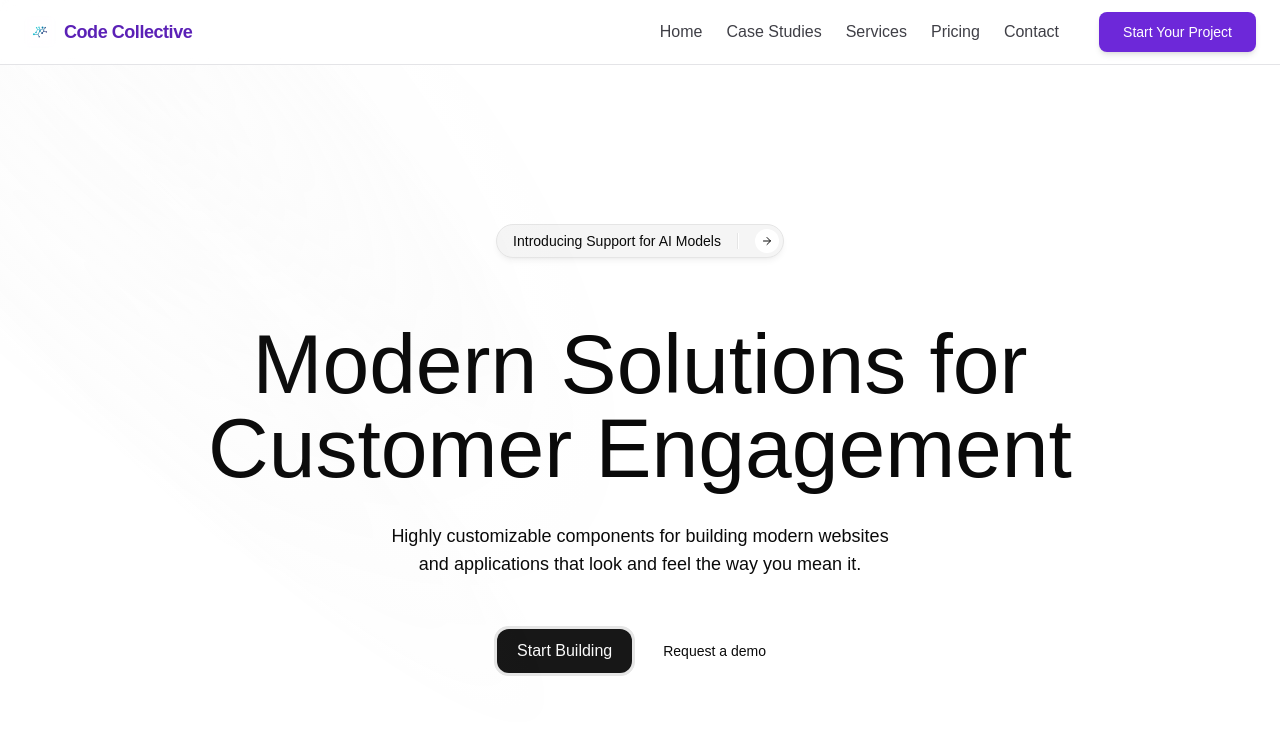
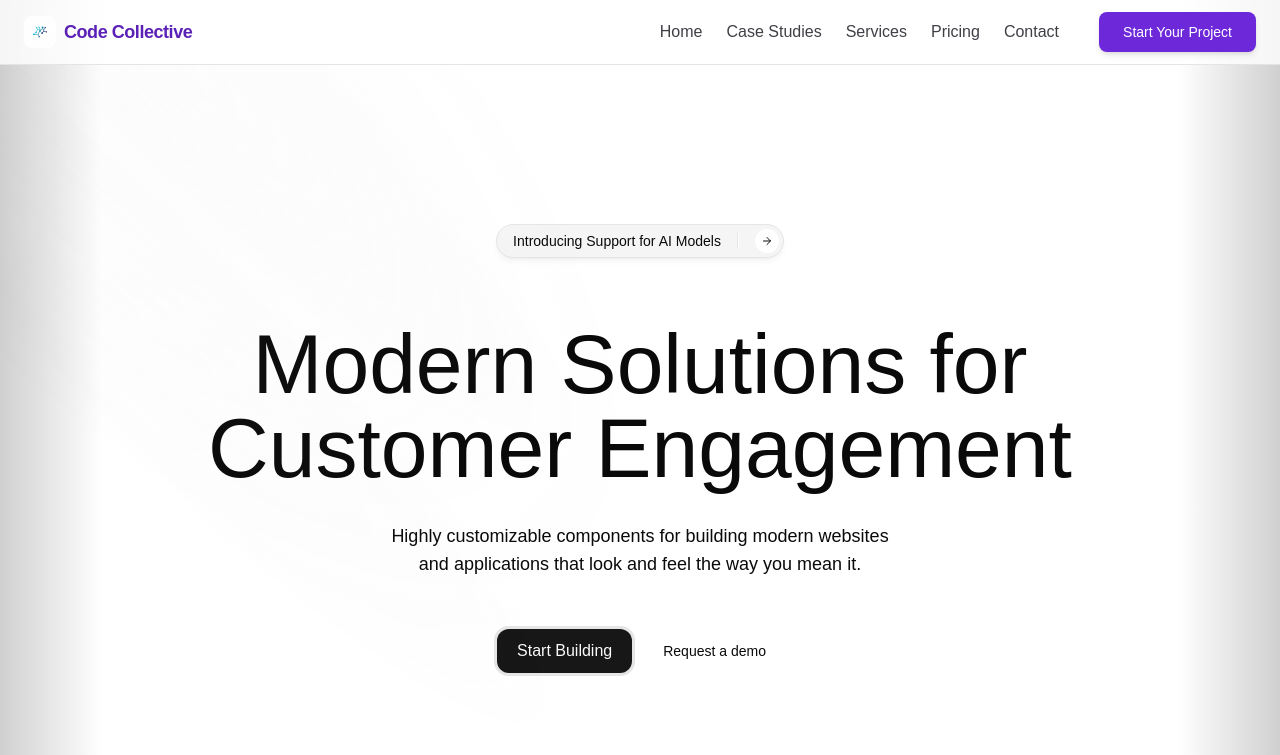
Before and after one commit to lacymorrow/codecollectivedevs.com, a Next.js app: page / in a window 1280 px wide. Shown: the top 755 px of the page. Built offline with nearby package versions, Linux system fonts and the light colour scheme.

Commit message:
General project update and maintenance commit

```diff
--- a/app/layout.tsx
+++ b/app/layout.tsx
@@ -25,7 +25,9 @@ export default function RootLayout({
       <body>
         <Navbar />
         {/* <HeroHeader /> */}
-        <QueryProvider>{children}</QueryProvider>
+        <div className="side-shading-wrapper">
+          <QueryProvider>{children}</QueryProvider>
+        </div>
       </body>
     </html>
   );
```
